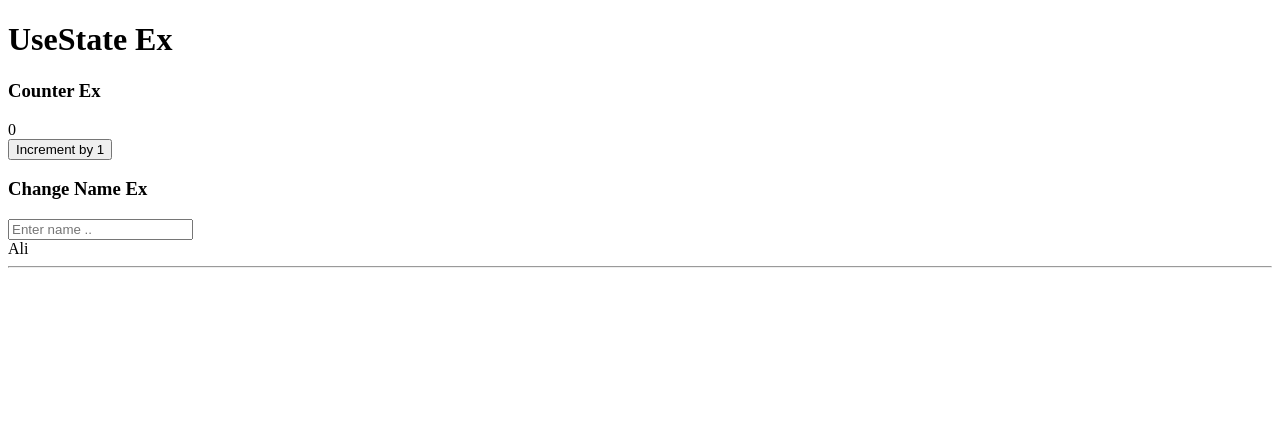
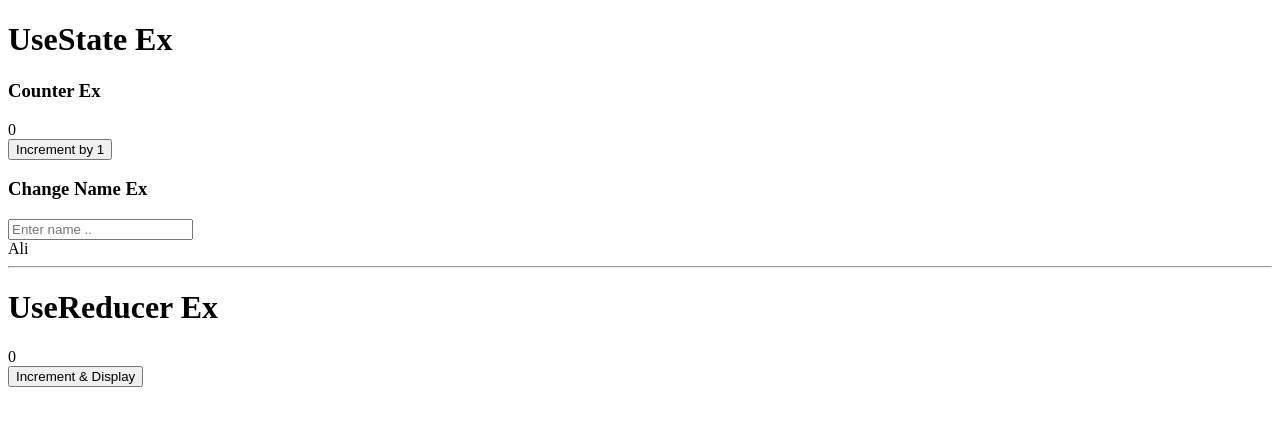
Before and after one commit to alithecoder01/ReactHooks, a React (Vite) app: page / in a window 1280 px wide. Shown: the top 426 px of the page. Built offline with nearby package versions, Linux system fonts and the light colour scheme.

Commit message:
useReducer Ex

```diff
--- a/src/App.jsx
+++ b/src/App.jsx
@@ -1,3 +1,4 @@
+import { Reducer } from "./component/Reducer";
 import State from "./component/State";
 
 export default function App(){
@@ -5,6 +6,7 @@ export default function App(){
         <div>
             <State/>
             <hr />
+            <Reducer/>
         </div>
     )
 }
--- /dev/null
+++ b/src/component/Reducer.jsx
@@ -0,0 +1,33 @@
+import { useReducer } from "react";
+
+const reducer = (state, action) => {
+  switch (action.type) {
+    case "Increment":
+      return { count: state.count + 1, showText: state.showText };
+
+    case "ShowText":
+      return { count: state.count, showText: !state.showText };
+
+    default:
+        state;
+  }
+};
+
+export function Reducer() {
+  const [state, dispatch] = useReducer(reducer, { count: 0, showText: false });
+
+  return (
+    <div className="IncremenDisplay">
+        <h1>UseReducer Ex</h1>
+      <div className="count">
+        {state.count}
+        <br />
+        <button onClick={()=>{
+            dispatch({type:"Increment"})
+            dispatch({type:"ShowText"})
+        }}>Increment & Display</button>
+        {state.showText && <p>Text is Shown</p>}
+      </div>
+    </div>
+  );
+}
```
Also changed, not shown: 1 other file (tests, documents, lock files or other folders).
